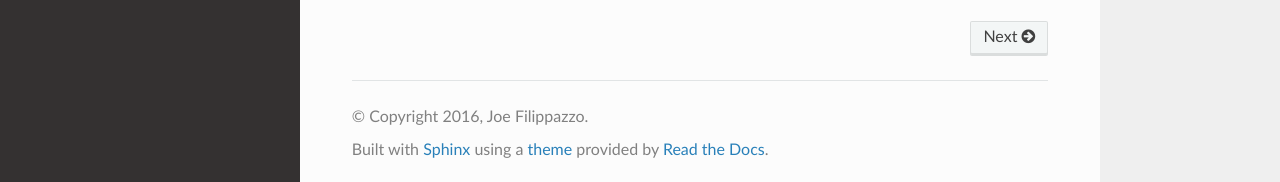
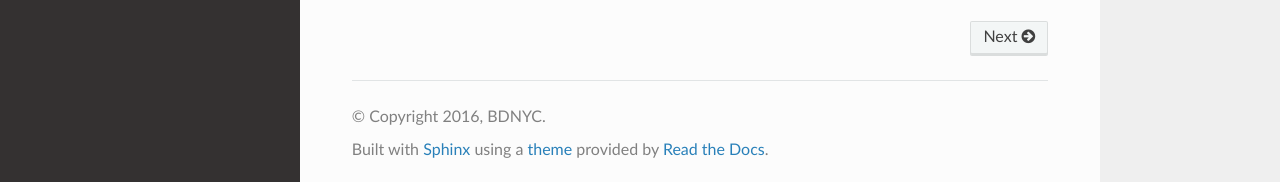
Before and after one commit to BDNYC/astrodbkit, a Sphinx documentation site: the page built from docs/index.rst, in a window 1280 px wide and 900 px high, scrolled down 4905 px. Shown: the part 715-897 px from the top of the window. Built offline with Sphinx 7.4.7 and the Read the Docs theme 2.0.0, drawn with Linux system fonts in a browser that asks for light colours.

Commit message:
docstring/sphinx fix

```diff
--- a/docs/conf.py
+++ b/docs/conf.py
@@ -19,7 +19,8 @@
 # If extensions (or modules to document with autodoc) are in another directory,
 # add these directories to sys.path here. If the directory is relative to the
 # documentation root, use os.path.abspath to make it absolute, like shown here.
-sys.path.insert(0, os.path.abspath('../astrodbkit/astrodbkit/'))
+sys.path.insert(0, os.path.abspath('../astrodbkit/'))
+sys.path.append(os.path.abspath('../astrodbkit/astrodbkit/'))
 
 # -- General configuration ------------------------------------------------
 
@@ -49,8 +50,8 @@
 
 # General information about the project.
 project = u'astrodbkit'
-copyright = u'2016, Joe Filippazzo'
-author = u'Joe Filippazzo'
+copyright = u'2016, BDNYC'
+author = u'BDNYC'
 
 # The version info for the project you're documenting, acts as replacement for
 # |version| and |release|, also used in various other places throughout the
@@ -231,7 +232,7 @@
 #  author, documentclass [howto, manual, or own class]).
 latex_documents = [
   (master_doc, 'astrodbkit.tex', u'astrodbkit Documentation',
-   u'Joe Filippazzo', 'manual'),
+   u'BDNYC', 'manual'),
 ]
 
 # The name of an image file (relative to this directory) to place at the top of
```
Also changed, not shown: 5 other files.
